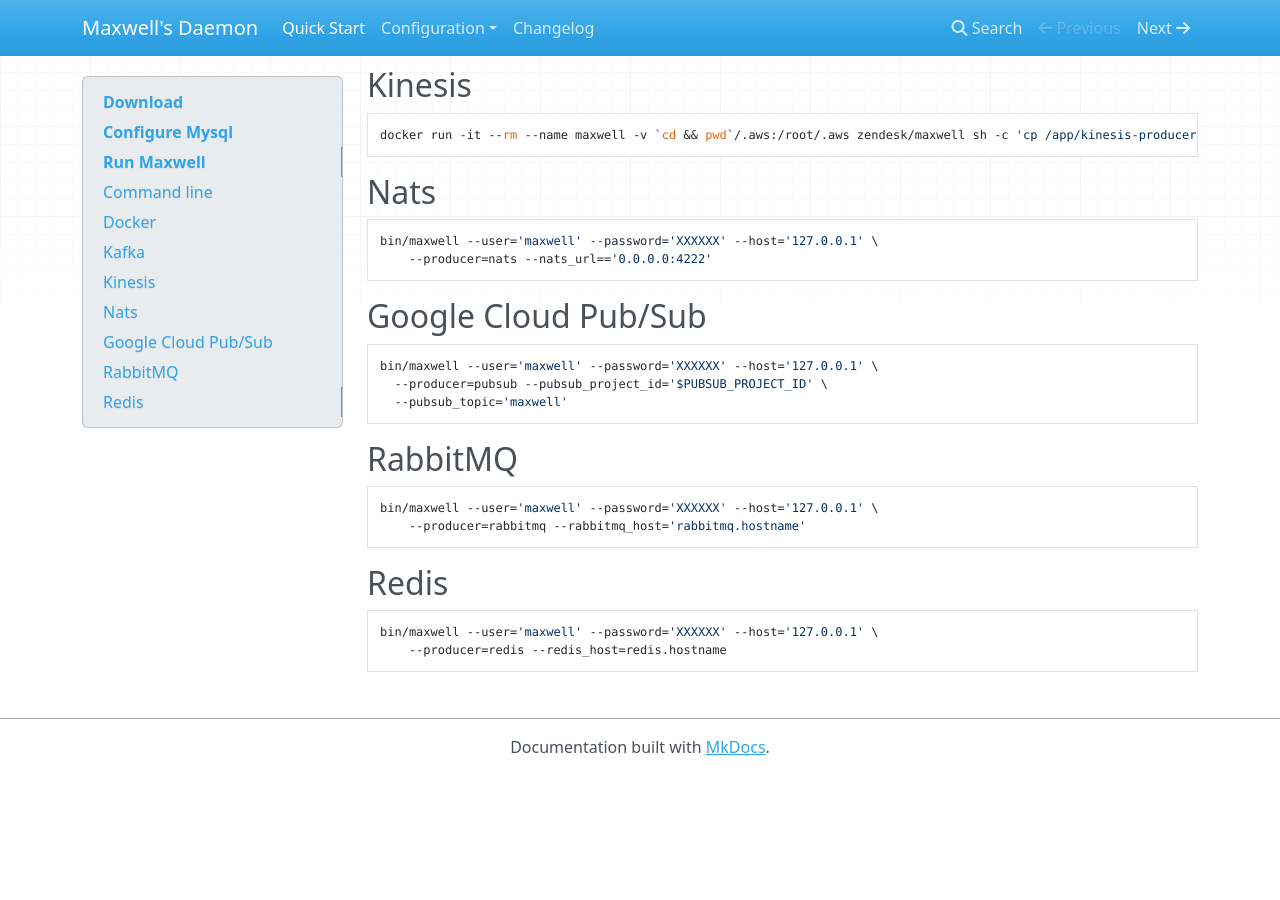
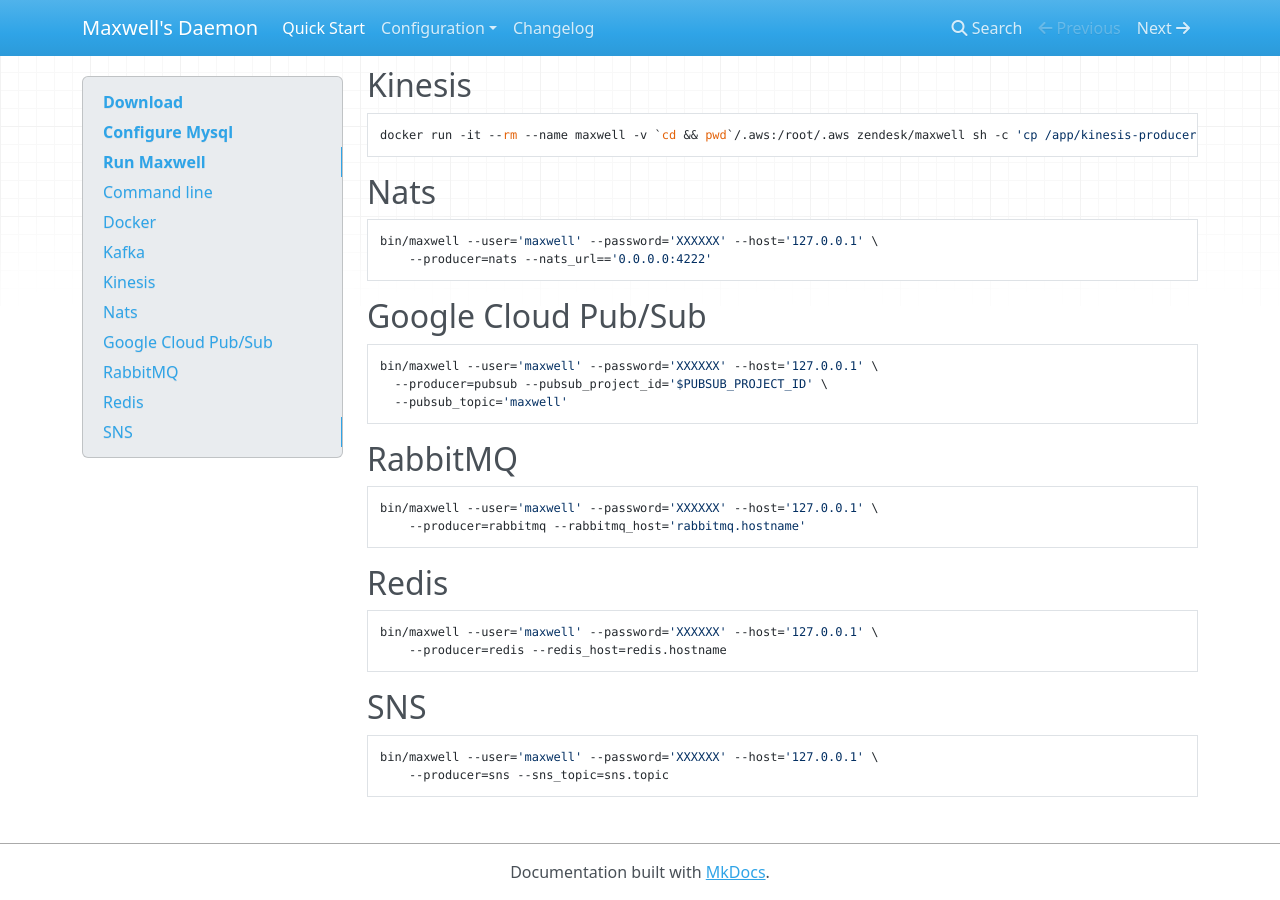
Before and after one commit to zendesk/maxwell, an MkDocs documentation site: the page built from docs/docs/quickstart.md, in a window 1280 px wide and 900 px high, scrolled down 1919 px. Built offline with MkDocs 1.6.1, drawn with Linux system fonts in a browser that asks for light colours; nearby versions of some CDN libraries; before the commit the page ends 2694 px from its top, so only the background shows below that.

Commit message:
Add documentation for --producer=sns flag

````diff
--- a/docs/docs/quickstart.md
+++ b/docs/docs/quickstart.md
@@ -125,3 +125,10 @@
 bin/maxwell --user='maxwell' --password='XXXXXX' --host='127.0.0.1' \
     --producer=redis --redis_host=redis.hostname
 ```
+
+## SNS
+
+```
+bin/maxwell --user='maxwell' --password='XXXXXX' --host='127.0.0.1' \
+    --producer=sns --sns_topic=sns.topic
+```
````
